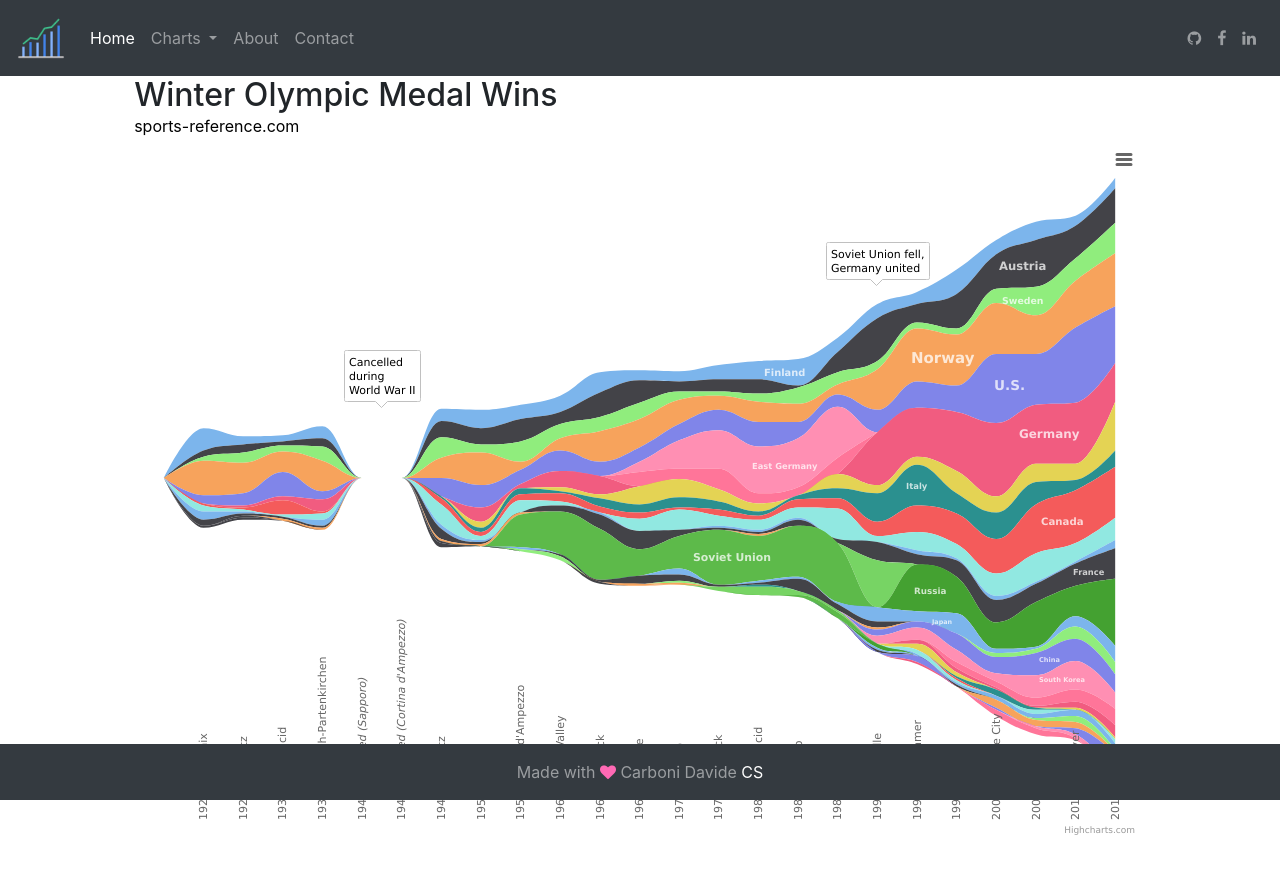
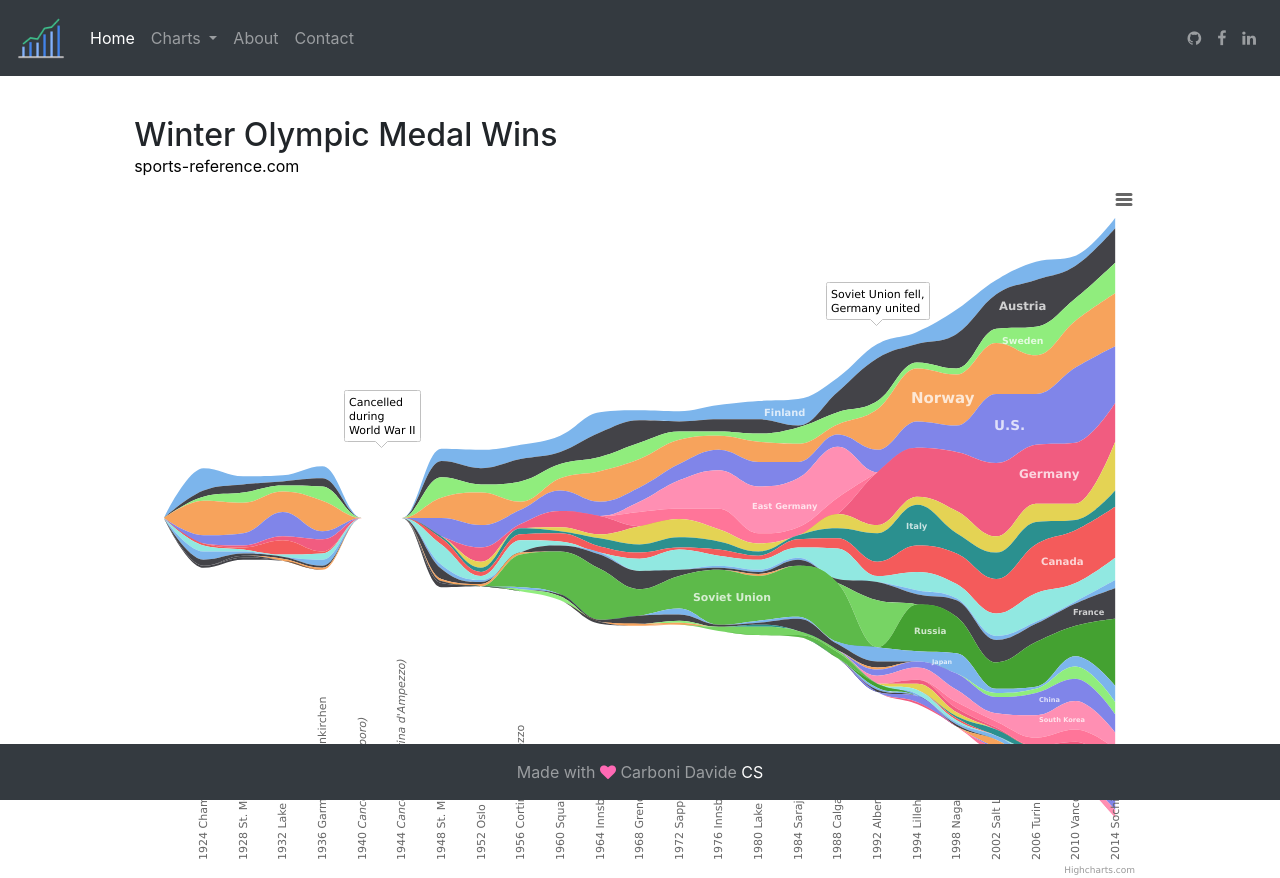
Before and after one commit to CarboniDavide/Leonardo, an Angular app: page /chart/olympic in a window 1280 px wide. Before the commit the page ends 838 px from the top, so only its background shows below. Built offline with nearby package versions, Linux system fonts and the light colour scheme.

Commit message:
change margin top header

```diff
--- a/src/app/ui/header/header.component.scss
+++ b/src/app/ui/header/header.component.scss
@@ -1,4 +1,4 @@
 #margin-top-fixed{
-    height: 76px;
+    height: 116px;
     width: 100%;
 }
```
